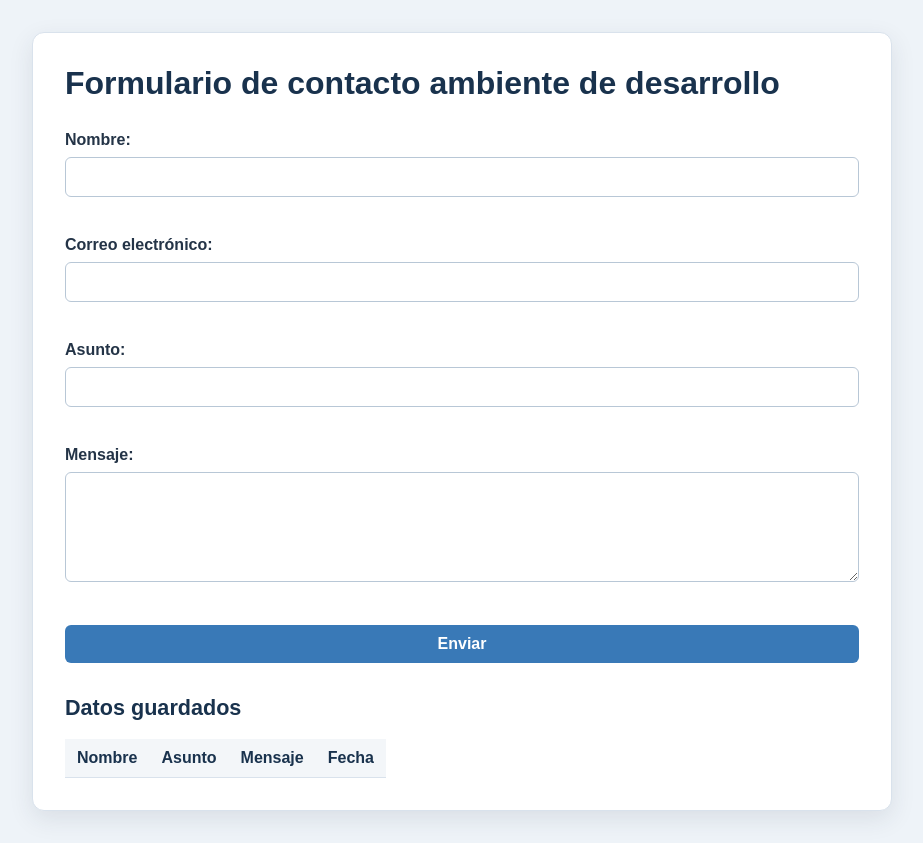
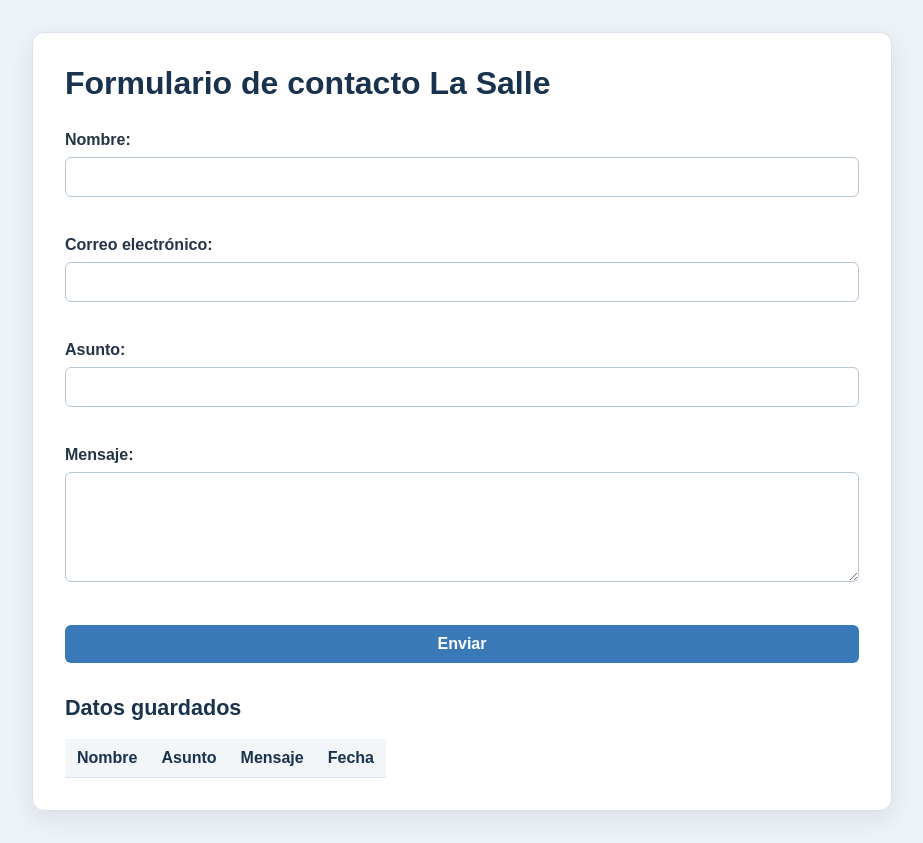
Before and after one commit to AndrielyCasallas/control-de-ambientes-prueba, a website: page index.html in a window 1280 px wide. Shown: the whole page, without its empty margins (178-1101 px from the left). Drawn offline with Linux system fonts and the light colour scheme; no server answers.

Commit message:
feat(frontend): update contact form title

```diff
--- a/index.html
+++ b/index.html
@@ -8,7 +8,7 @@
 </head>
 <body>
     <main>
-        <h1>Formulario de contacto ambiente de desarrollo</h1>
+        <h1>Formulario de contacto La Salle</h1>
 
         <form id="contact-form" novalidate>
             <label for="nombre">Nombre:</label>
```
